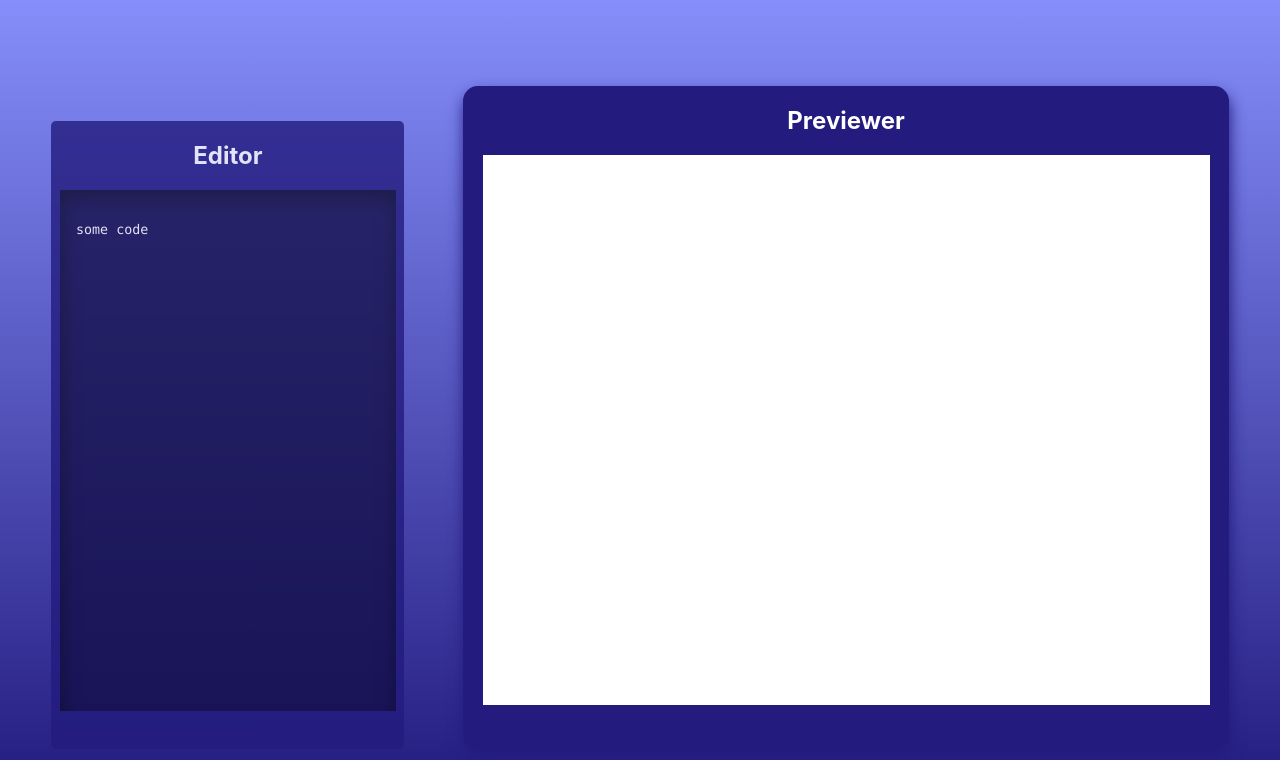
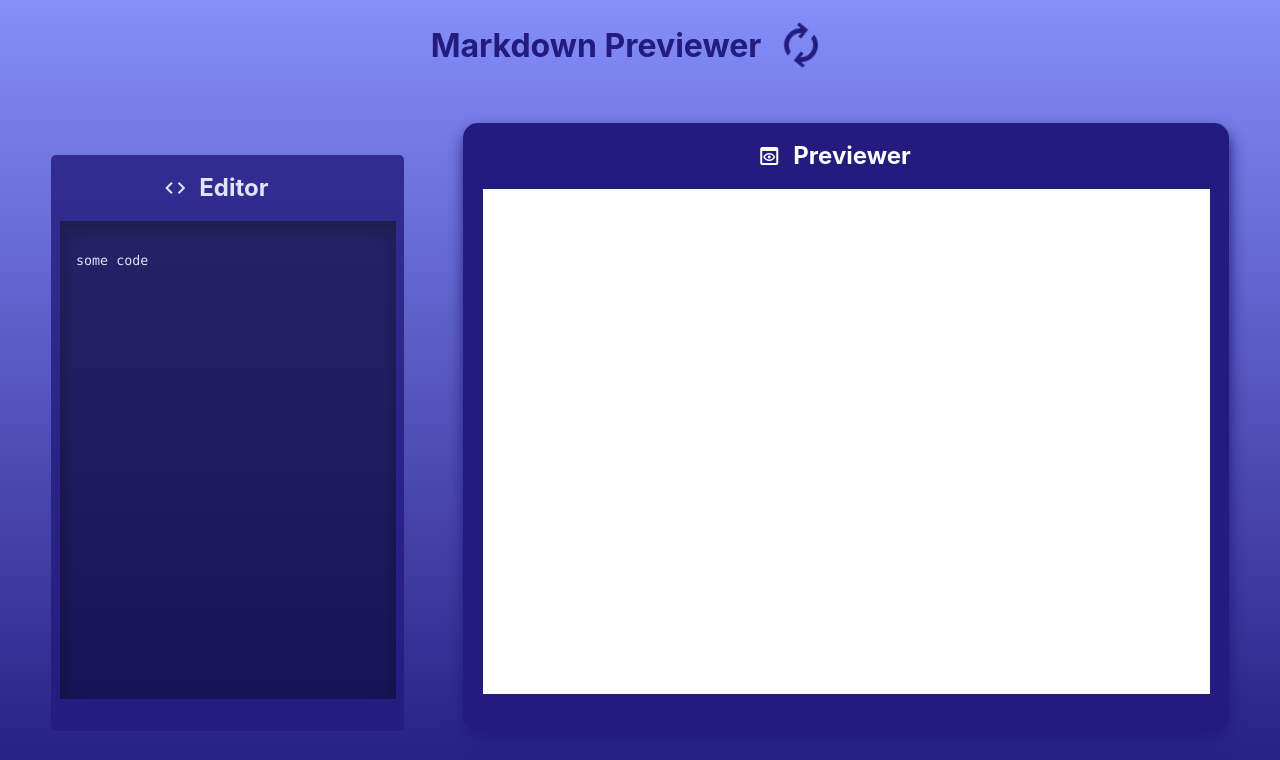
Before and after one commit to SimonaPiz/Markdown-Previewer, a React (Create React App) app: page / in a window 1280 px wide. Shown: the top 760 px of the page. Built offline with nearby package versions, Linux system fonts and the light colour scheme.

Commit message:
develop - #1 #2 - add icons

```diff
--- a/public/index.html
+++ b/public/index.html
@@ -7,7 +7,7 @@
     <meta name="theme-color" content="#000000" />
     <meta
       name="description"
-      content="Web site created using create-react-app"
+      content="Web site created using create-react-app from free-code-camp projects"
     />
     <link rel="apple-touch-icon" href="%PUBLIC_URL%/logo192.png" />
     <!--
@@ -24,7 +24,8 @@
       work correctly both with client-side routing and a non-root public URL.
       Learn how to configure a non-root public URL by running `npm run build`.
     -->
-    <title>React App</title>
+    <title>Markdown Previewer</title>
+    <link rel="stylesheet" href="https://fonts.googleapis.com/css2?family=Material+Symbols+Outlined:opsz,wght,FILL,GRAD@20..48,100..700,0..1,-50..200" />
   </head>
   <body>
     <noscript>You need to enable JavaScript to run this app.</noscript>
--- a/src/App.css
+++ b/src/App.css
@@ -1,29 +1,41 @@
 .App {
   width: 100%;
   height: 100%;
+}
+h1 {
+  color: var(--primaryDark);
+}
+
+h2, h1 {
+  display: flex;
+  justify-content: center;
+  align-items: center;
+  padding-right: 24px;
+  line-height: 1.1;
+  font-weight: bold;
+}
+
+.icon {
+  padding-right: 12px;
+}
+
+.converter {
+  width: 100%;
+  height: 80%;
   display: flex;
   justify-content: space-between;
   align-items: flex-end;
 }
 
-
-
-.App-header {
-  background-color: #282c34;
-  min-height: 100vh;
-  display: flex;
-  flex-direction: column;
-  align-items: center;
-  justify-content: center;
-  font-size: calc(10px + 2vmin);
-  color: white;
+.rotate {
+  font-size: 48px;
+  margin-left: 16px;
+  font-weight: bold;
+  color: var(--primaryDark);
+  animation: icon-rotate 3s infinite;
 }
 
-.App-link {
-  color: #61dafb;
-}
-
-@keyframes App-logo-spin {
+@keyframes icon-rotate {
   from {
     transform: rotate(0deg);
   }
--- a/src/App.js
+++ b/src/App.js
@@ -6,8 +6,16 @@ import Previewer from './components/Previewer/Previewer';
 function App() {
   return (
     <div className="App">
-      <Editor />
-      <Previewer />
+      <h1>
+        Markdown Previewer
+        <span className="material-symbols-outlined rotate">
+          autorenew
+        </span>
+      </h1>
+      <div className="converter">
+        <Editor />
+        <Previewer />
+      </div>
     </div>
   );
 }
--- a/src/components/Editor/Editor.js
+++ b/src/components/Editor/Editor.js
@@ -5,9 +5,11 @@ export default function Editor () {
 
   return (
     <div id='editorContainer'>
-      <div>
-        <h2>Editor</h2>
-      </div>
+      <h2>
+        <span className="material-symbols-outlined icon">code</span>
+        Editor
+      </h2>
+
       <textarea
         id='editor'
         typeof='text'
--- a/src/components/Previewer/Previewer.css
+++ b/src/components/Previewer/Previewer.css
@@ -10,7 +10,7 @@
   border-radius: 15px;
 }
 
-#previewer {
+#preview {
   width: 95%;
   height: 83%;
   padding: 32px 16px;
--- a/src/components/Previewer/Previewer.js
+++ b/src/components/Previewer/Previewer.js
@@ -5,10 +5,12 @@ export default function Previewer () {
 
   return (
     <div id='prevContainer'>
-      <div>
-        <h2>Previewer</h2>
-      </div>
-      <div id='previewer'></div>
+      <h2>
+        <span class="material-symbols-outlined icon">preview</span>
+        Previewer
+      </h2>
+
+      <div id='preview'></div>
     </div>
   );
 }
--- a/src/index.css
+++ b/src/index.css
@@ -19,9 +19,11 @@ body {
 }
 
 #root {
+  display: flex;
+  flex-direction: column;
   width: 100%;
   height: 100%;
-  padding: 4%;
+  padding: 0 4%;
 }
 
 code {
```
